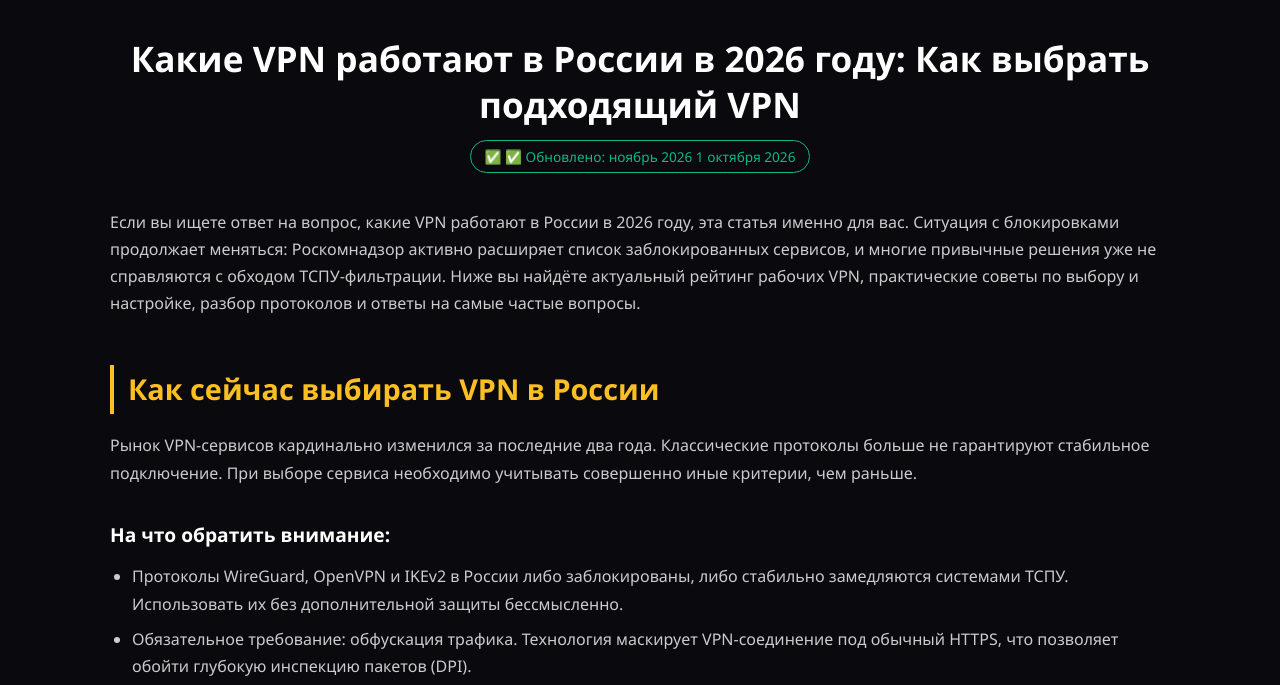
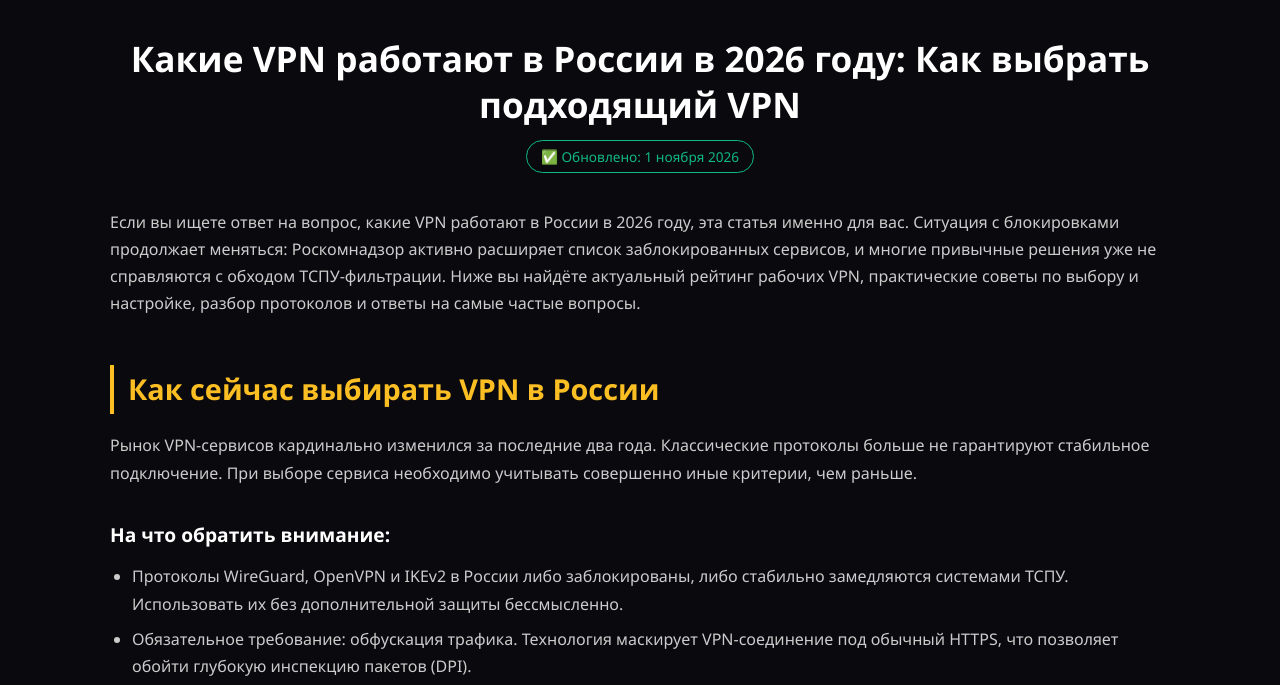
Before and after one commit to freetoken-lab/rabochie-vpn, a plain HTML site: page index.html in a window 1280 px wide. Shown: the part 72-757 px from the top of the page. Drawn offline with Linux system fonts and the light colour scheme.

Commit message:
Update VPN article update date format

```diff
--- a/index.html
+++ b/index.html
@@ -192,7 +192,7 @@
   <!-- HERO -->
   <section class="hero">
     <h1>Какие VPN работают в России в 2026 году: Как выбрать подходящий VPN</h1>
-    <div class="updated-wrap"><span class="updated">✅ ✅ Обновлено: ноябрь 2026 1 октября 2026</span></div>
+    <div class="updated-wrap"><span class="updated">✅ Обновлено: 1 ноября 2026</span></div>
     <p>Если вы ищете ответ на вопрос, какие VPN работают в России в 2026 году, эта статья именно для вас. Ситуация с блокировками продолжает меняться: Роскомнадзор активно расширяет список заблокированных сервисов, и многие привычные решения уже не справляются с обходом ТСПУ-фильтрации. Ниже вы найдёте актуальный рейтинг рабочих VPN, практические советы по выбору и настройке, разбор протоколов и ответы на самые частые вопросы.</p>
   </section>
 
```
